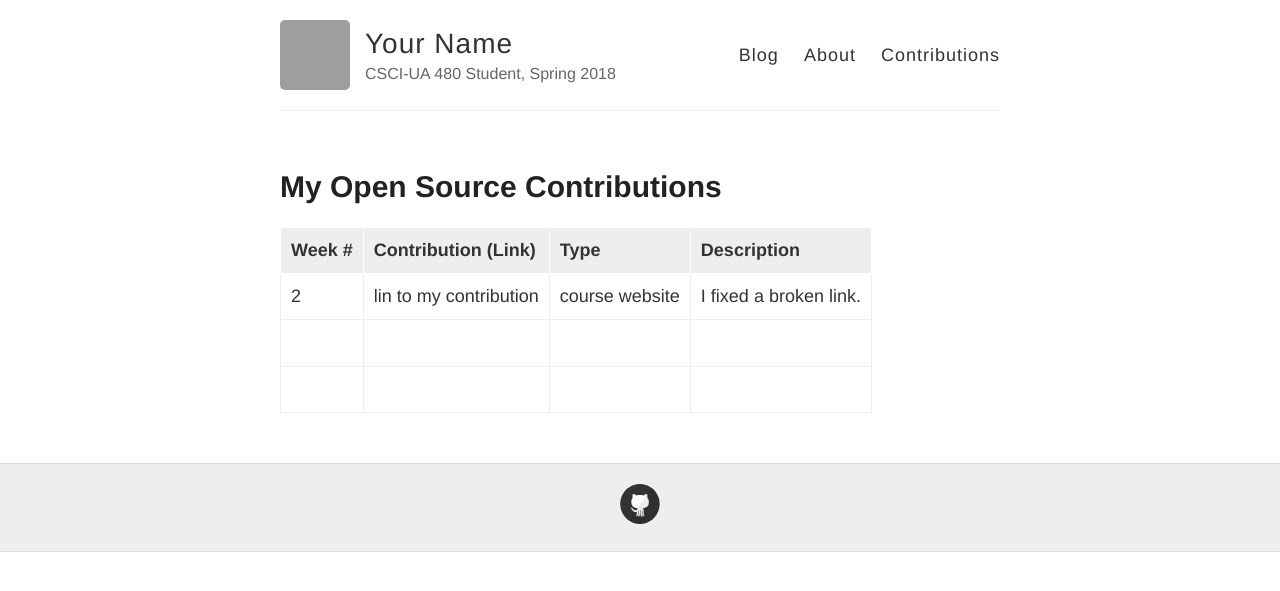
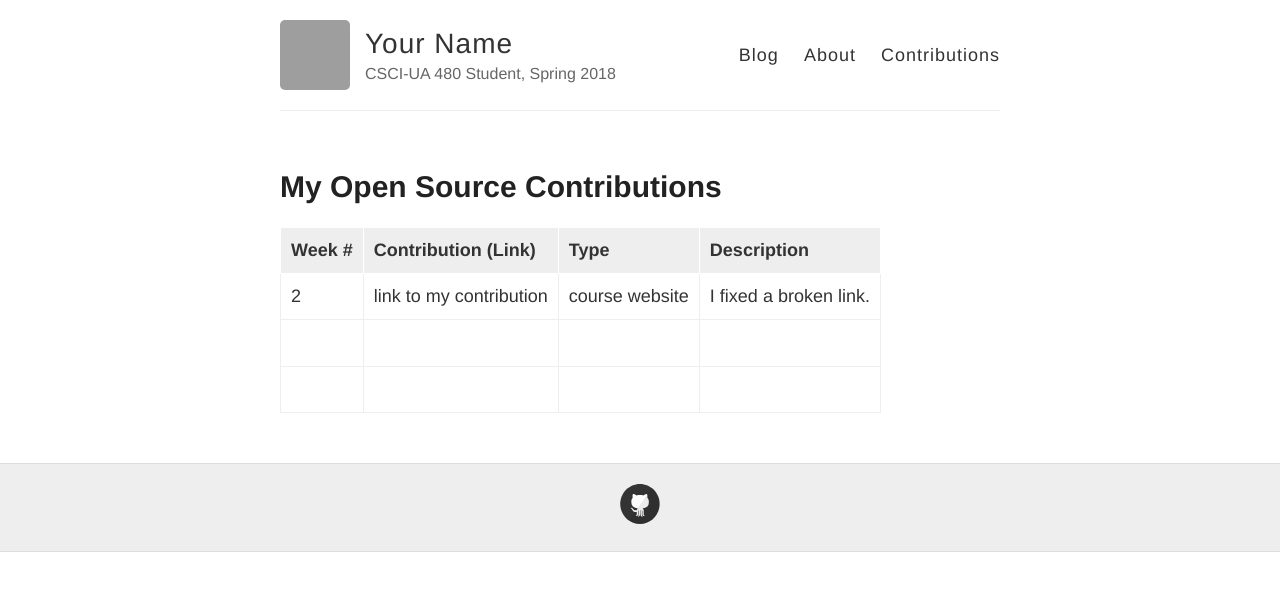
Before and after one commit to nyu-ossd-s19/jztang-weekly, a Jekyll site: the page built from contributions.md, in a window 1280 px wide. Shown: the top 591 px of the page. Built offline with Jekyll 4.4.1, drawn with Linux system fonts in a browser that asks for light colours; grey boxes are pictures that could not be loaded.

```diff
--- a/contributions.md
+++ b/contributions.md
@@ -17,6 +20,6 @@ The descriptioin should include a brief summary of what you did.
 
 | Week #       | Contribution (Link)  | Type  | Description |
 |---|:---|:---|:---|
-|  2   | lin to my contribution    | course website    |   I fixed a broken link.    |
+|  2   | link to my contribution    | course website    |   I fixed a broken link.    |
 |     |     |     |      |
 |     |     |     |      |
```
Also changed, not shown: other parts of contributions.md (+3 -0 lines).
